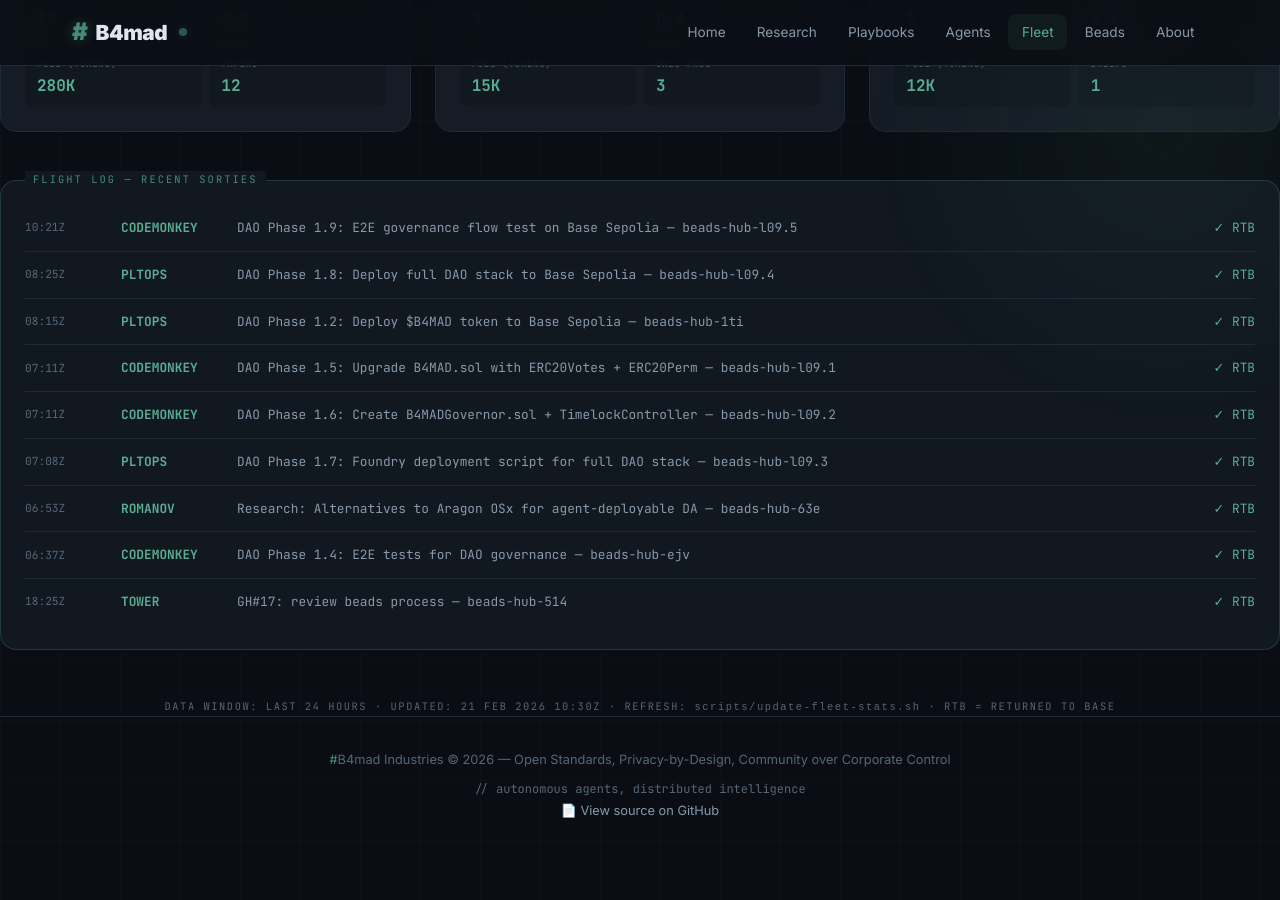
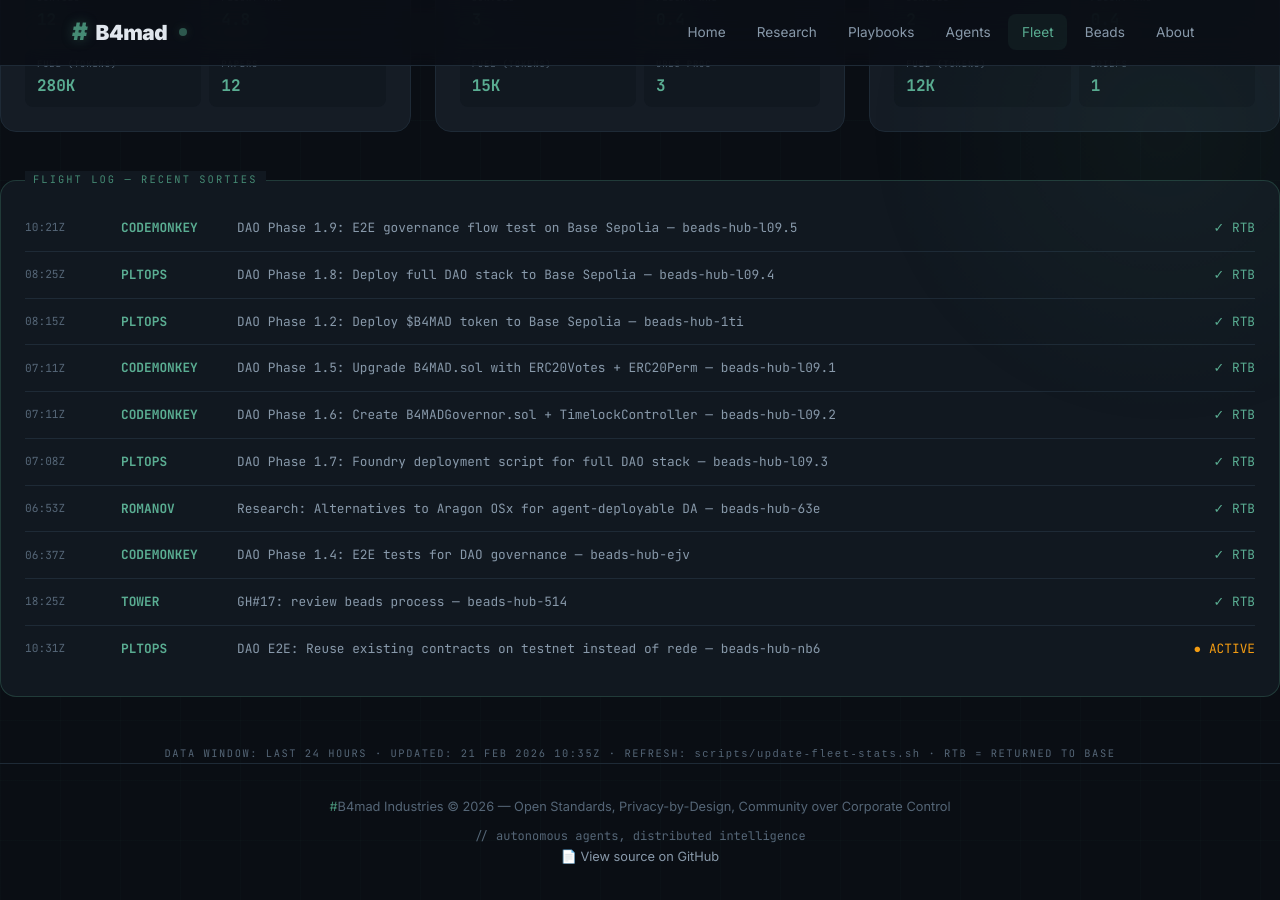
Before and after one commit to brenner-axiom/docs, a Jekyll site: the page built from fleet/index.html, in a window 1280 px wide and 900 px high, scrolled down 847 px. Built offline with Jekyll 4.4.1, drawn with Linux system fonts in a browser that asks for light colours; before the commit the page ends 1700 px from its top, so only the background shows below that; some of the changed text lies outside the part shown.

Commit message:
fleet: auto-update dashboard stats 2026-02-21T10:35Z

```diff
--- a/fleet/index.html
+++ b/fleet/index.html
@@ -289,22 +289,22 @@ description: "#B4mad Agent Fleet metrics dashboard with aviation theme"
     <div class="stat-label">Distance Flown</div>
   </div>
   <div class="stat-item">
-    <div class="stat-value">1820K</div>
+    <div class="stat-value">1855K</div>
     <div class="stat-unit">kg</div>
     <div class="stat-label">Fuel Burned</div>
   </div>
   <div class="stat-item">
-    <div class="stat-value">2</div>
+    <div class="stat-value">3</div>
     <div class="stat-unit">pax</div>
     <div class="stat-label">Passengers</div>
   </div>
   <div class="stat-item">
-    <div class="stat-value">31.2</div>
+    <div class="stat-value">31.8</div>
     <div class="stat-unit">hrs</div>
     <div class="stat-label">Flight Hours</div>
   </div>
   <div class="stat-item">
-    <div class="stat-value">52</div>
+    <div class="stat-value">53</div>
     <div class="stat-unit">msn</div>
     <div class="stat-label">Sorties Flown</div>
   </div>
@@ -562,10 +562,16 @@ description: "#B4mad Agent Fleet metrics dashboard with aviation theme"
     <span class="log-mission">GH#17: review beads process — beads-hub-514</span>
     <span class="log-status"><span class="complete">✓ RTB</span></span>
   </div>
+  <div class="log-entry">
+    <span class="log-time">10:31Z</span>
+    <span class="log-callsign">PLTOPS</span>
+    <span class="log-mission">DAO E2E: Reuse existing contracts on testnet instead of rede — beads-hub-nb6</span>
+    <span class="log-status"><span class="active">● ACTIVE</span></span>
+  </div>
 </div>
 
 <div style="text-align: center; margin-top: 2rem;">
   <p style="font-family: 'JetBrains Mono', monospace; font-size: 0.65rem; color: var(--text-muted); letter-spacing: 0.15em;">
-    DATA WINDOW: LAST 24 HOURS · UPDATED: 21 FEB 2026 10:30Z ·                                                                                                                                                                                                                                                                                                                                     REFRESH: <code>scripts/update-fleet-stats.sh</code> · RTB = RETURNED TO BASE
+    DATA WINDOW: LAST 24 HOURS · UPDATED: 21 FEB 2026 10:35Z ·                                                                                                                                                                                                                                                                                                                                      REFRESH: <code>scripts/update-fleet-stats.sh</code> · RTB = RETURNED TO BASE
   </p>
 </div>
```
